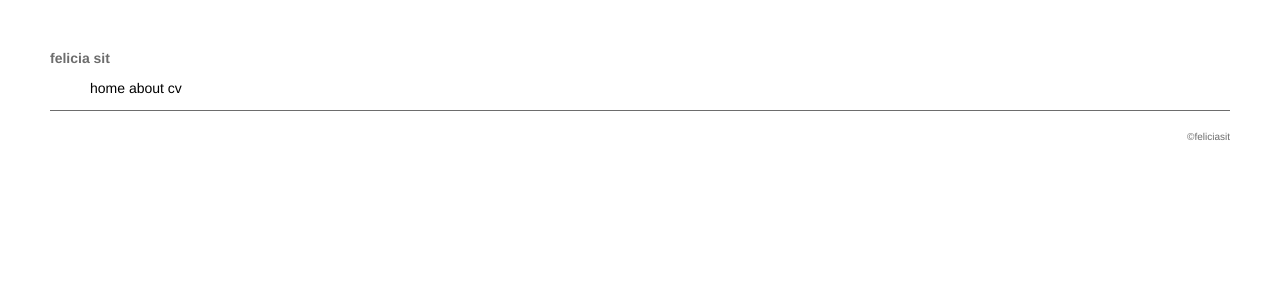
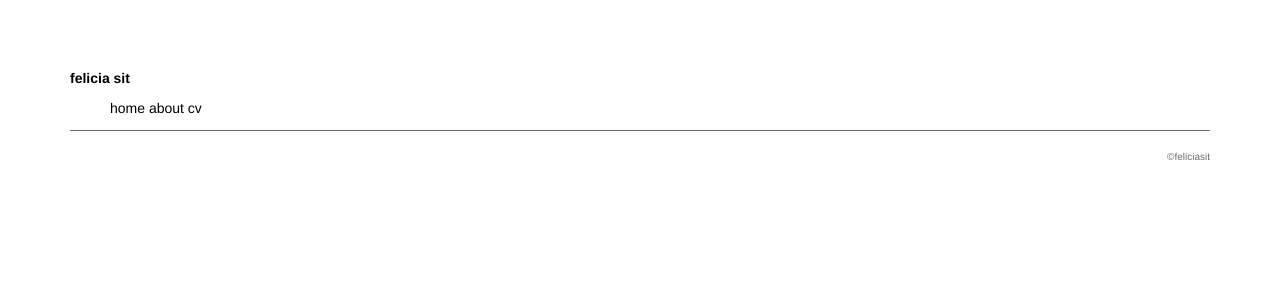
Before and after one commit to feliciasit/feliciasit.github.io, a Jekyll site: the page built from cv/index.html, in a window 1280 px wide. Shown: the top 300 px of the page. Built offline with Jekyll 4.4.1, drawn with Linux system fonts in a browser that asks for light colours.

Commit message:
Update main.css

```diff
--- a/css/main.css
+++ b/css/main.css
@@ -1,5 +1,5 @@
 body {
-    margin: 50px;
+    margin: 70px;
 }
 
 nav ul {
@@ -14,24 +14,24 @@ nav ul li {
 
 a {
     text-decoration: none;
-    color: #000000
+    color: #000000;
 }
 
 a:hover {
     text-decoration: underline;
-    color: #6d6d6d
+    color: #6d6d6d;
 }
 
 h1 {
     font-size: 14px;
     font-family:'Helvetica', 'Arial', 'Sans-Serif';
-    color: #6d6d6d
+    color: #000000;
 }
 
 h2 {
     font-size: 12px;
     font-family:'Helvetica', 'Arial', 'Sans-Serif';
-    color: #6d6d6d
+    color: #6d6d6d;
 }
 
 
```
